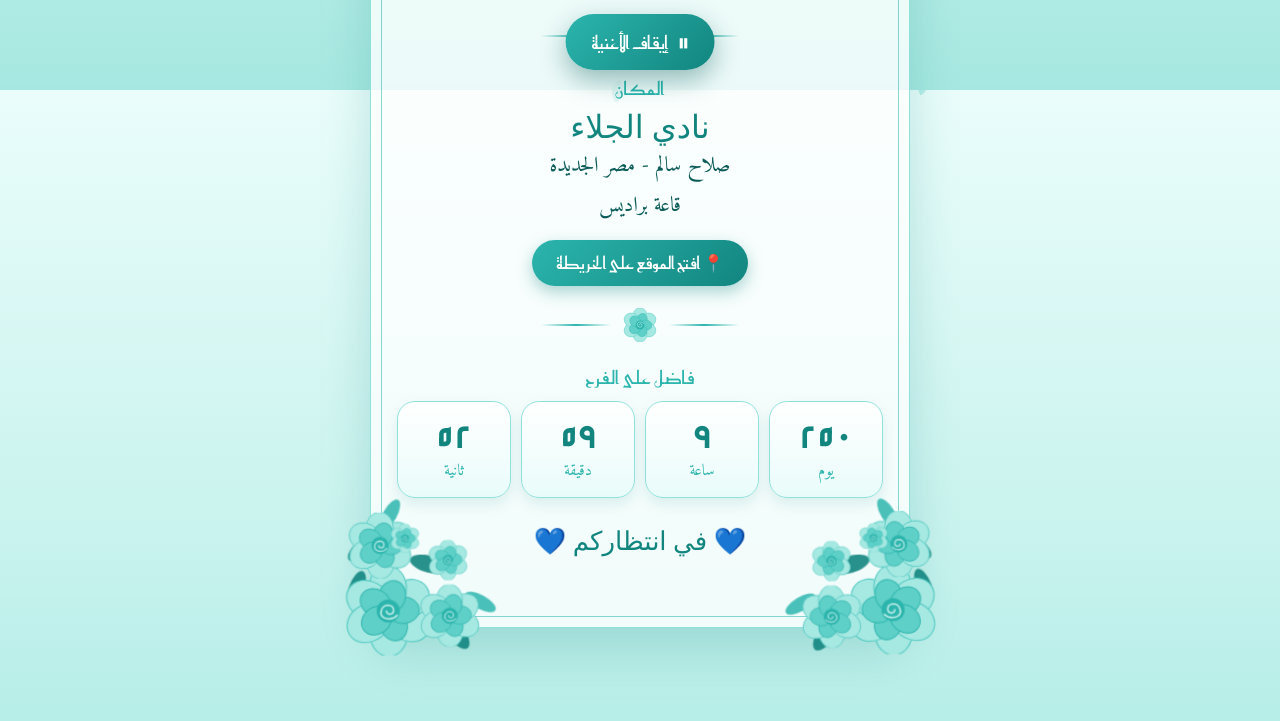
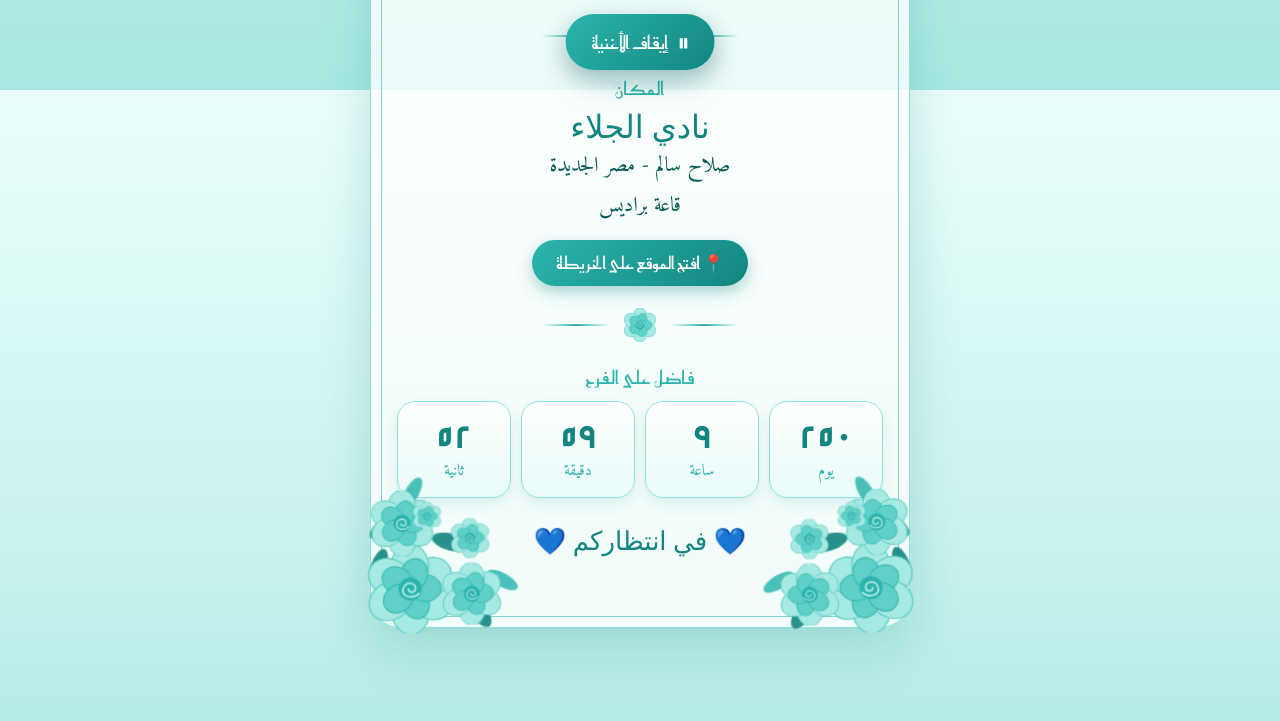
Before and after one commit to Yossif-Yaser-11/Invitation, a plain HTML site: page index.html in a window 1280 px wide. Shown: the part 710-1431 px from the top of the page. Drawn offline with Linux system fonts and the light colour scheme; a web font is replaced by a local one.

Commit message:
Enhance viewport settings and add color scheme meta tags

```diff
--- a/index.html
+++ b/index.html
@@ -2,20 +2,24 @@
 <html lang="ar" dir="rtl">
 <head>
 <meta charset="utf-8">
-<meta name="viewport" content="width=device-width, initial-scale=1">
+<meta name="viewport" content="width=device-width, initial-scale=1, viewport-fit=cover">
+<meta name="color-scheme" content="only light">
+<meta name="theme-color" content="#2bb5ad">
 <title>دعوة زفاف يوسف و رحمة</title>
 <link rel="preconnect" href="https://fonts.googleapis.com">
 <link rel="preconnect" href="https://fonts.gstatic.com" crossorigin>
 <link href="https://fonts.googleapis.com/css2?family=Aref+Ruqaa:wght@400;700&family=Amiri:wght@400;700&family=Reem+Kufi:wght@400;600&display=swap" rel="stylesheet">
 <style>
   :root{
+    color-scheme:only light;   /* يمنع الدارك مود الإجباري من تغيير الألوان */
     --t1:#e9fcfa; --t2:#c4f2ed; --t3:#8fe1db; --t4:#2bb5ad; --t5:#12857f; --t6:#0b5c58;
     --ink:#0b5c58;
   }
   *{box-sizing:border-box;margin:0;padding:0}
-  html{scroll-behavior:smooth}
+  html{scroll-behavior:smooth;overflow-x:hidden;width:100%;-webkit-text-size-adjust:100%}
   body{
-    min-height:100vh;
+    min-height:100vh;min-height:100dvh;
+    width:100%;max-width:100vw;
     font-family:'Amiri',serif;
     color:var(--ink);
     background:linear-gradient(180deg,#eafdfb 0%,#c9f3ee 55%,#a6e8e1 100%);
@@ -25,8 +29,9 @@
   }
 
   /* بتلات بتنزل */
+  .petals{position:fixed;inset:0;overflow:hidden;z-index:0;pointer-events:none}
   .petal{
-    position:fixed;top:-40px;z-index:0;pointer-events:none;
+    position:absolute;top:-40px;z-index:0;pointer-events:none;
     border-radius:80% 0 80% 0;
     opacity:.75;
     animation:fall linear infinite;
@@ -55,10 +60,10 @@
 
   /* ورود الأركان */
   .corner{position:absolute;width:170px;height:170px;pointer-events:none;z-index:2}
-  .c-tl{top:-34px;left:-34px}
-  .c-tr{top:-34px;right:-34px;transform:scaleX(-1)}
-  .c-bl{bottom:-34px;left:-34px;transform:scaleY(-1)}
-  .c-br{bottom:-34px;right:-34px;transform:scale(-1,-1)}
+  .c-tl{top:-12px;left:-12px}
+  .c-tr{top:-12px;right:-12px;transform:scaleX(-1)}
+  .c-bl{bottom:-12px;left:-12px;transform:scaleY(-1)}
+  .c-br{bottom:-12px;right:-12px;transform:scale(-1,-1)}
   .sway{animation:sway 6s ease-in-out infinite;transform-origin:center}
   @keyframes sway{0%,100%{rotate:-2deg}50%{rotate:2deg}}
 
@@ -346,6 +351,9 @@ tick(); setInterval(tick, 1000);
 (function petals() {
   const colors = ['#8fe1db', '#5fd0c8', '#c4f2ed', '#2bb5ad', '#a6e8e2'];
   const count = window.innerWidth < 500 ? 12 : 20;
+  const box = document.createElement('div');
+  box.className = 'petals';
+  document.body.appendChild(box);
   for (let i = 0; i < count; i++) {
     const p = document.createElement('div');
     p.className = 'petal';
@@ -356,7 +364,7 @@ tick(); setInterval(tick, 1000);
     p.style.background = colors[i % colors.length];
     p.style.animationDuration = 9 + Math.random() * 10 + 's';
     p.style.animationDelay = -Math.random() * 18 + 's';
-    document.body.appendChild(p);
+    box.appendChild(p);
   }
 })();
 
```
